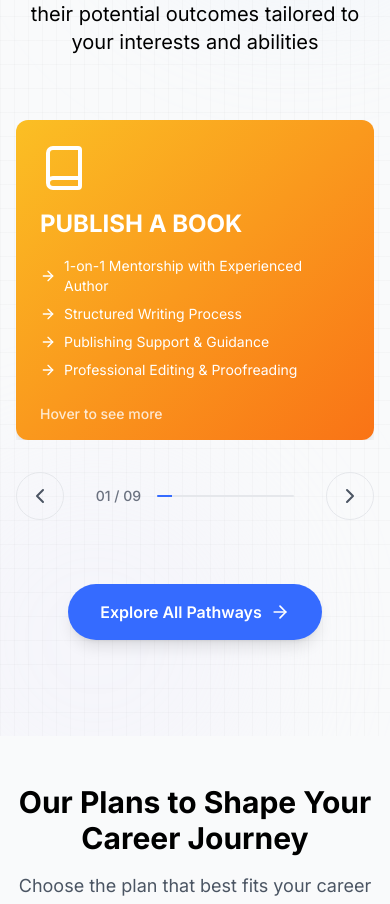
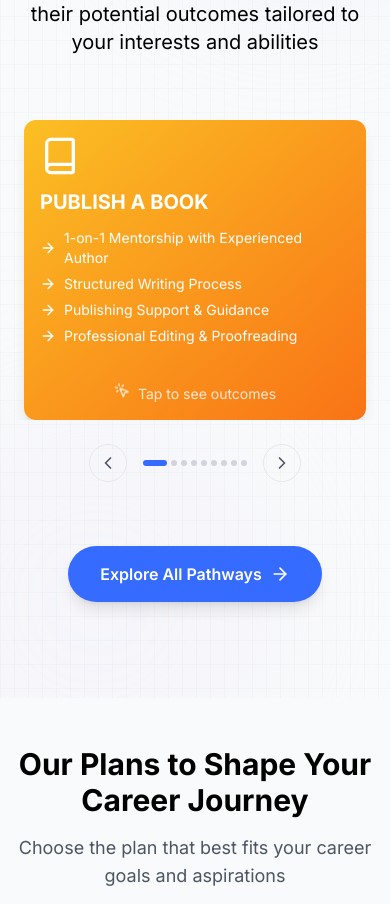
Before and after one commit to ish-kumarr/1career, a Next.js app: page / in a window 390 px wide. Shown: the part 2811-3715 px from the top of the page. Built offline with nearby package versions, Linux system fonts and the light colour scheme.

Commit message:
Update Services.tsx

```diff
--- a/components/Services.tsx
+++ b/components/Services.tsx
@@ -2,7 +2,7 @@
 
 import React, { useState, useEffect } from 'react'
 import { motion } from 'framer-motion'
-import { Book, Bot, Users, Notebook as Robot, Mic, Megaphone, ShoppingBag, Globe, Heart, ArrowRight, ChevronLeft, ChevronRight, BookOpen, Cpu, UserPlus, Wrench, Headphones, Share2, Store, Globe2, HeartHandshake } from 'lucide-react'
+import { Book, Bot, Users, Notebook as Robot, Mic, Megaphone, ShoppingBag, Globe, Heart, ArrowRight, ChevronLeft, ChevronRight, BookOpen, Cpu, UserPlus, Wrench, Headphones, Share2, Store, Globe2, HeartHandshake, MousePointerClick, MousePointer } from 'lucide-react'
 import SectionHeading from './SectionHeading'
 import CareerPathwaysModal from './CareerPathwaysModal'
 import {
@@ -176,7 +176,7 @@ const CareerCard = ({ career, isMobile }) => {
 
   return (
     <div
-      className={`relative w-full ${isMobile ? 'h-[400px]' : 'h-[320px]'} cursor-pointer perspective`}
+      className={`relative w-full ${isMobile ? 'h-[300px]' : 'h-[320px]'} cursor-pointer perspective`}
       onMouseEnter={() => setIsHovered(true)}
       onMouseLeave={() => setIsHovered(false)}
       onClick={() => isMobile && setIsFlipped(!isFlipped)}
@@ -189,31 +189,29 @@ const CareerCard = ({ career, isMobile }) => {
         style={{ transformStyle: "preserve-3d" }}
       >
         {/* Front of card */}
-        <div className={`absolute w-full h-full rounded-xl shadow-lg p-6 flex flex-col justify-between backface-hidden bg-gradient-to-br ${career.gradient}`}>
+        <div className={`absolute w-full h-full rounded-xl shadow-lg p-4 flex flex-col justify-between backface-hidden bg-gradient-to-br ${career.gradient}`}>
           <div>
-            <career.icon className="w-12 h-12 text-white mb-4" />
-            <h3 className="text-2xl font-bold mb-4 text-white">{career.title}</h3>
+            <career.icon className="w-10 h-10 text-white mb-3" />
+            <h3 className="text-xl font-bold mb-3 text-white">{career.title}</h3>
             <ul className="text-sm text-white">
               {career.details.map((detail, index) => (
-                <li key={index} className="mb-2 flex items-center">
+                <li key={index} className="mb-1.5 flex items-center">
                   <ArrowRight className="w-4 h-4 mr-2 flex-shrink-0" />
                   <span>{detail}</span>
                 </li>
               ))}
             </ul>
           </div>
-          <div className="mt-4">
-            {isMobile && (
-              <button
-                className="text-white text-sm font-medium underline opacity-80 hover:opacity-100 transition-opacity"
-                onClick={handleFlip}
-              >
-                View More
-              </button>
-            )}
-            {!isMobile && (
-              <div className="text-white text-sm font-medium opacity-80">
-                Hover to see more
+          <div className="mt-2 flex items-center justify-center">
+            {isMobile ? (
+              <div className="flex items-center gap-2 text-white/80 text-sm">
+                <MousePointerClick className="w-4 h-4 animate-bounce" />
+                <span>Tap to see outcomes</span>
+              </div>
+            ) : (
+              <div className="flex items-center gap-2 text-white/80 text-sm">
+                <MousePointer className="w-4 h-4" />
+                <span>Hover to see outcomes</span>
               </div>
             )}
           </div>
@@ -221,34 +219,34 @@ const CareerCard = ({ career, isMobile }) => {
 
         {/* Back of card */}
         <div
-          className={`absolute w-full h-full rounded-xl shadow-lg p-6 flex flex-col justify-between backface-hidden bg-gradient-to-br ${career.gradient}`}
+          className={`absolute w-full h-full rounded-xl shadow-lg p-4 flex flex-col justify-between backface-hidden bg-gradient-to-br ${career.gradient}`}
           style={{ transform: "rotateY(180deg)" }}
         >
           <div>
-            <h3 className="text-2xl font-bold mb-4 text-white">What You'll Achieve</h3>
-            <ul className="mb-4 text-white space-y-4">
+            <h3 className="text-xl font-bold mb-4 text-white">What You'll Achieve</h3>
+            <ul className="space-y-4">
               {career.outcomes.map((outcome, index) => (
-                <li key={index} className="flex items-center">
-                  <div className="w-10 h-10 rounded-full bg-white/20 backdrop-blur-sm flex items-center justify-center mr-3 shadow-lg">
-                    <outcome.icon className="w-5 h-5 text-white" />
+                <li key={index} className="flex items-start gap-3">
+                  <div className="w-8 h-8 rounded-full bg-white/20 backdrop-blur-sm flex items-center justify-center flex-shrink-0 shadow-lg">
+                    <outcome.icon className="w-4 h-4 text-white" />
                   </div>
-                  <span className="text-lg">{outcome.text}</span>
+                  <div className="flex-1">
+                    <span className="text-base text-white">{outcome.text}</span>
+                  </div>
                 </li>
               ))}
             </ul>
           </div>
-          <div className="mt-4">
-            {isMobile && (
-              <button
-                className="text-white text-sm font-medium underline opacity-80 hover:opacity-100 transition-opacity"
-                onClick={handleFlip}
-              >
-                Flip Back
-              </button>
-            )}
-            {!isMobile && (
-              <div className="text-white text-sm font-medium opacity-80">
-                Move mouse away to flip back
+          <div className="mt-2 flex items-center justify-center">
+            {isMobile ? (
+              <div className="flex items-center gap-2 text-white/80 text-sm">
+                <MousePointerClick className="w-4 h-4 animate-bounce" />
+                <span>Tap to flip back</span>
+              </div>
+            ) : (
+              <div className="flex items-center gap-2 text-white/80 text-sm">
+                <MousePointer className="w-4 h-4" />
+                <span>Move mouse away to flip back</span>
               </div>
             )}
           </div>
@@ -298,7 +296,8 @@ const Services = () => {
           subtitle="Discover diverse opportunities and their potential outcomes tailored to your interests and abilities"
         />
 
-        <div className="relative max-w-7xl mx-auto mt-16">
+        {/* Desktop Carousel */}
+        <div className="relative max-w-7xl mx-auto mt-16 hidden md:block">
           <Carousel
             opts={{
               align: "start",
@@ -310,14 +309,7 @@ const Services = () => {
             <CarouselContent className="-ml-4">
               {careerPathways.map((career, index) => (
                 <CarouselItem key={index} className="pl-4 basis-full sm:basis-1/2 lg:basis-1/3">
-                  <motion.div
-                    initial={{ opacity: 0, y: 20 }}
-                    whileInView={{ opacity: 1, y: 0 }}
-                    transition={{ duration: 0.5, delay: index * 0.1 }}
-                    viewport={{ once: true }}
-                  >
-                    <CareerCard career={career} isMobile={false} />
-                  </motion.div>
+                  <CareerCard career={career} isMobile={false} />
                 </CarouselItem>
               ))}
             </CarouselContent>
@@ -345,6 +337,59 @@ const Services = () => {
           </Carousel>
         </div>
 
+        {/* Mobile Carousel */}
+        <div className="md:hidden mt-8">
+          <Carousel
+            opts={{
+              align: "start",
+              loop: true,
+            }}
+            className="w-full"
+            setApi={setApi}
+          >
+            <CarouselContent>
+              {careerPathways.map((career, index) => (
+                <CarouselItem key={index} className="pl-4 basis-full">
+                  <div className="px-2">
+                    <CareerCard career={career} isMobile={true} />
+                  </div>
+                </CarouselItem>
+              ))}
+            </CarouselContent>
+
+            <div className="flex items-center justify-center gap-4 mt-6">
+              <button
+                onClick={() => api?.scrollPrev()}
+                className="p-2 rounded-full border border-gray-200 hover:bg-gray-100"
+                aria-label="Previous slide"
+              >
+                <ChevronLeft className="w-5 h-5 text-gray-600" />
+              </button>
+
+              <div className="flex gap-1">
+                {careerPathways.map((_, index) => (
+                  <div
+                    key={index}
+                    className={`h-1.5 rounded-full transition-all duration-300 ${
+                      index === current
+                        ? 'w-6 bg-primary'
+                        : 'w-1.5 bg-gray-300'
+                    }`}
+                  />
+                ))}
+              </div>
+
+              <button
+                onClick={() => api?.scrollNext()}
+                className="p-2 rounded-full border border-gray-200 hover:bg-gray-100"
+                aria-label="Next slide"
+              >
+                <ChevronRight className="w-5 h-5 text-gray-600" />
+              </button>
+            </div>
+          </Carousel>
+        </div>
+
         <motion.div
           initial={{ opacity: 0, y: 20 }}
           whileInView={{ opacity: 1, y: 0 }}
```
